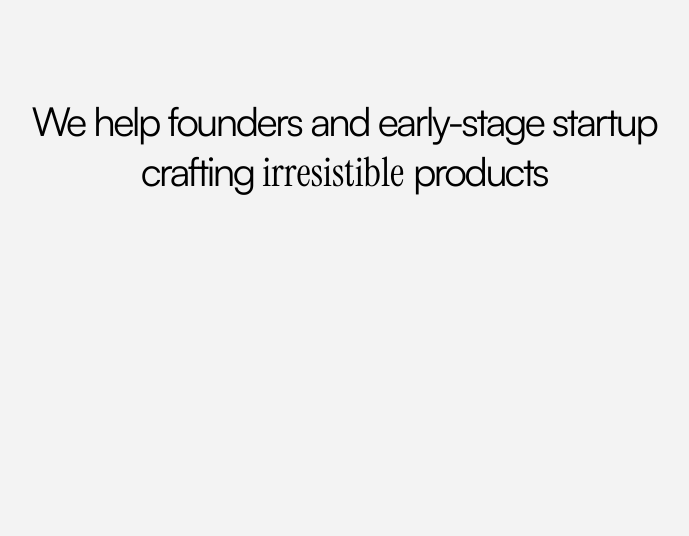
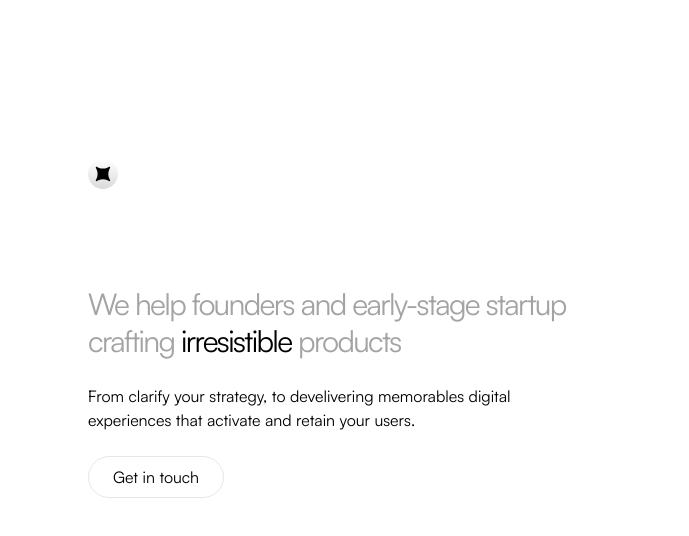
Before and after one commit to angegoua/monarchparis, a Next.js app: page / in a window 1280 px wide. Shown: the top 536 px of the page, without its empty margins (296-985 px from the left). Built offline with nearby package versions, Linux system fonts and the light colour scheme.

Commit message:
:sparkles: feat: design hero

```diff
--- /dev/null
+++ b/app/components/Button.tsx
@@ -0,0 +1,22 @@
+import clsx from 'clsx'
+import React from 'react'
+
+interface ButtonProps {
+  children: React.ReactNode
+  variant: 'primary' | 'secondary'
+}
+
+export const Button = ({ children, variant }: ButtonProps) => {
+  return (
+    <button
+      className={clsx(
+        'py-2 px-6 relative before:inset-0 before:absolute  before:bg-gradient-to-b  before:to-transparent rounded-full before:rounded-full before:opacity-0 hover:before:opacity-10 before:transition-opacity before:duration-300',
+        variant === 'primary' && 'text-white bg-orange before:from-white',
+        variant === 'secondary' &&
+          'bg-white text-black border-gray-200 border before:from-gray-500'
+      )}
+    >
+      {children}
+    </button>
+  )
+}
--- /dev/null
+++ b/app/components/dot-pattern.tsx
@@ -0,0 +1,42 @@
+import { useId } from 'react'
+
+export function DotPattern({
+  size = 16,
+  radius = 1,
+  offsetX = 0,
+  offsetY = 0,
+  className,
+}: {
+  size?: number
+  radius?: number
+  offsetX?: number
+  offsetY?: number
+  className?: string
+}) {
+  const id = useId()
+
+  return (
+    <svg className={className}>
+      <defs>
+        <pattern
+          id={id}
+          width={size}
+          height={size}
+          patternUnits='userSpaceOnUse'
+          patternContentUnits='userSpaceOnUse'
+          x={offsetX}
+          y={offsetY}
+        >
+          <circle cx={size / 2} cy={size / 2} r={radius}></circle>
+        </pattern>
+      </defs>
+
+      <rect
+        width='100%'
+        height='100%'
+        strokeWidth='0'
+        fill={`url(#${id})`}
+      ></rect>
+    </svg>
+  )
+}
--- a/app/globals.css
+++ b/app/globals.css
@@ -15,6 +15,9 @@
     --background-end-rgb: 0, 0, 0;
   }
 } */
+body {
+  background-color: white;
+}
 
 @layer utilities {
   .text-balance {
@@ -22,6 +25,6 @@
   }
 }
 
-.font-sans {
-  @apply tracking-[-2.5px];
+.font-display {
+  @apply tracking-[-.055em];
 }
--- a/app/layout.tsx
+++ b/app/layout.tsx
@@ -32,7 +32,7 @@ export default function RootLayout({
   return (
     <html lang='en'>
       <body
-        className={`${satoshi.variable} ${instrument.variable} bg-silver font-sans text-black`}
+        className={`${satoshi.variable} ${instrument.variable} font-sans text-black`}
       >
         {children}
       </body>
--- a/app/page.tsx
+++ b/app/page.tsx
@@ -1,13 +1,26 @@
+import Image from 'next/image'
+import { Button } from './components/Button'
+import logo from './logo.svg'
+
 export default function Home() {
   return (
-    <main className='flex min-h-screen flex-col items-center justify-between p-24'>
-      <h1 className='text-[40px] text-center leading-tight'>
-        We help founders and early-stage startup
-        <br />
-        crafting{' '}
-        <span className='font-serif tracking-normal'>irresistible</span>{' '}
-        products
-      </h1>
+    <main>
+      <div className='min-h-screen flex flex-col justify-center mb-xl max-w-lg mx-auto gap-24 pb-36'>
+        <Image src={logo} width={30} height={30} alt="Studio's logo" />
+        <div>
+          <h1 className='text-3xl font-display leading-tight text-neutral-400'>
+            We help founders and early-stage startup crafting{' '}
+            <span className='text-black'>irresistible</span> products
+          </h1>
+          <p className='my-6  max-w-md'>
+            From clarify your strategy, to develivering memorables digital
+            experiences that activate and retain your users.
+          </p>
+          <div>
+            <Button variant='secondary'>Get in touch</Button>
+          </div>
+        </div>
+      </div>
     </main>
   )
 }
--- a/tailwind.config.ts
+++ b/tailwind.config.ts
@@ -7,10 +7,15 @@ const config: Config = {
     './app/**/*.{js,ts,jsx,tsx,mdx}',
   ],
   theme: {
-    colors: {
-      silver: '#F3F3F3',
+    extend: {
+      colors: {
+        orange: '#FF6A06',
+        silver: '#F3F3F3',
+      },
     },
+
     fontFamily: {
+      display: ['var(--font-satoshi)'],
       sans: ['var(--font-satoshi)'],
       serif: ['var(--font-instrument)'],
     },
```
Also changed, not shown: package.json (+6 -5 lines), app/logo.svg (added), 1 other file (tests, documents, lock files or other folders).
